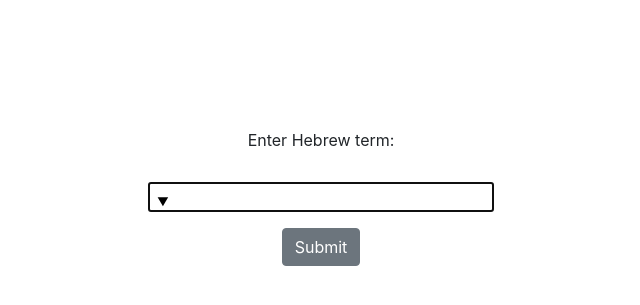
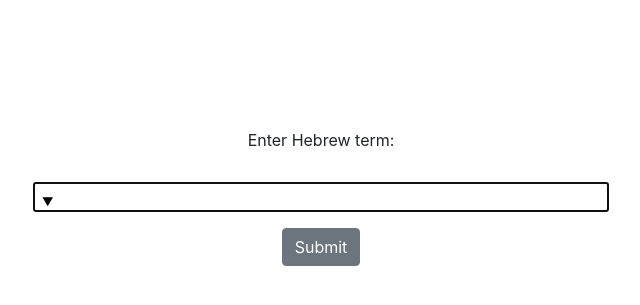
Before and after one commit to adsac/hescheldictionary, a Flask app: page /hescheldictionary in a window 1280 px wide. Shown: the part 56-361 px from the top of the page, without its empty margins (319-959 px from the left). Run offline with Flask 2, Linux system fonts and the light colour scheme; data comes from the database, SQL or seed files in the repository; some libraries are stand-ins or nearby versions.

Commit message:
Update index.html
widened search bar from 30% to 50%

```diff
--- a/templates/index.html
+++ b/templates/index.html
@@ -9,7 +9,7 @@
   <form action="/hescheldictionary" method="post"  style="text-align: center;" class="maintext">
 
        <div class="form-group">
-           <input autocomplete="off" name="hebword" type="text" list="words" style="direction:RTL; width:30%; align:center;" autofocus>
+           <input autocomplete="off" name="hebword" type="text" list="words" style="direction:RTL; width:50%; align:center;" autofocus>
 
            <!--this creates a drop-down autocomplete based on the items in the dictionary-->
            <datalist id="words" style="text-align:right; direction:RTL;">
```
